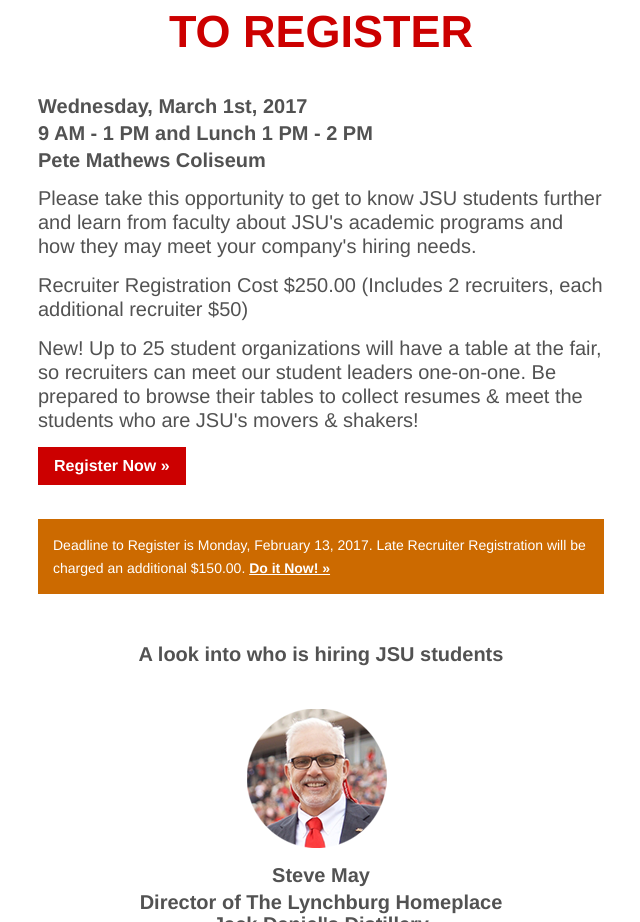
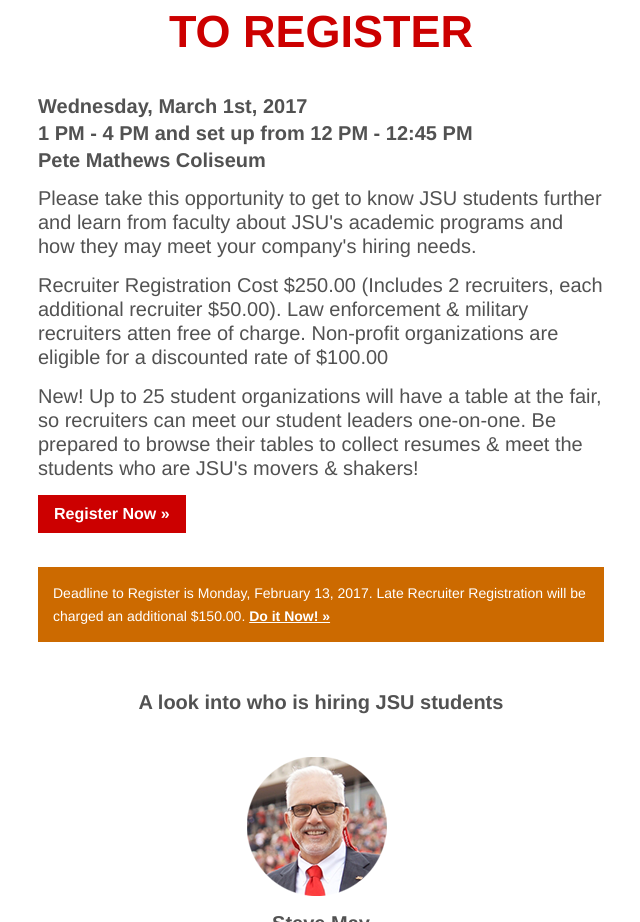
Before and after one commit to smendez90/Second-Evite-For-Employers-Spring-2017, a plain HTML site: page index.html in a window 1280 px wide. Shown: the part 1101-2023 px from the top of the page, without its empty margins (320-960 px from the left). Drawn offline with Linux system fonts and the light colour scheme.

Commit message:
changes round 1

```diff
--- a/index.html
+++ b/index.html
@@ -61,11 +61,11 @@
 				<table bgcolor="">
 					<tr>
 					  <td><h3>Wednesday, March 1st, 2017</h3>
-					    <h3>9 AM - 1 PM and Lunch 1 PM - 2 PM</h3>
-                        <h3>Pete Mathews Coliseum</h3>
+					    <h3>1 PM - 4 PM and set up from 12 PM - 12:45 PM</h3>
+					    <h3>Pete Mathews Coliseum</h3>
                         <p class="info-text">Please take this opportunity to get to know JSU students further and learn from faculty about JSU's academic programs and how they may meet your company's hiring needs.</p>
-                        <p class="info-text">Recruiter Registration Cost $250.00 (Includes 2 recruiters, each additional recruiter $50)</p>
-                         <p class="info-text">New!  Up to 25 student organizations will have a table at the fair, so recruiters can meet our student leaders one-on-one.  Be prepared to browse their tables to collect resumes & meet the students who are JSU's movers &amp; shakers!</p>
+                        <p class="info-text">Recruiter Registration Cost $250.00&nbsp;(Includes 2 recruiters, each additional recruiter $50.00). Law enforcement &amp; military recruiters atten free of charge. Non-profit organizations are eligible for a discounted rate of $100.00</p>
+                        <p class="info-text">New!  Up to 25 student organizations will have a table at the fair, so recruiters can meet our student leaders one-on-one.  Be prepared to browse their tables to collect resumes & meet the students who are JSU's movers &amp; shakers!</p>
 							<a href="http://www.jsu.edu/careerservices/events/2017-spring-fair.html" target="new" class="btn">Register Now &raquo;</a>
 					  </td>
 					</tr>
```
